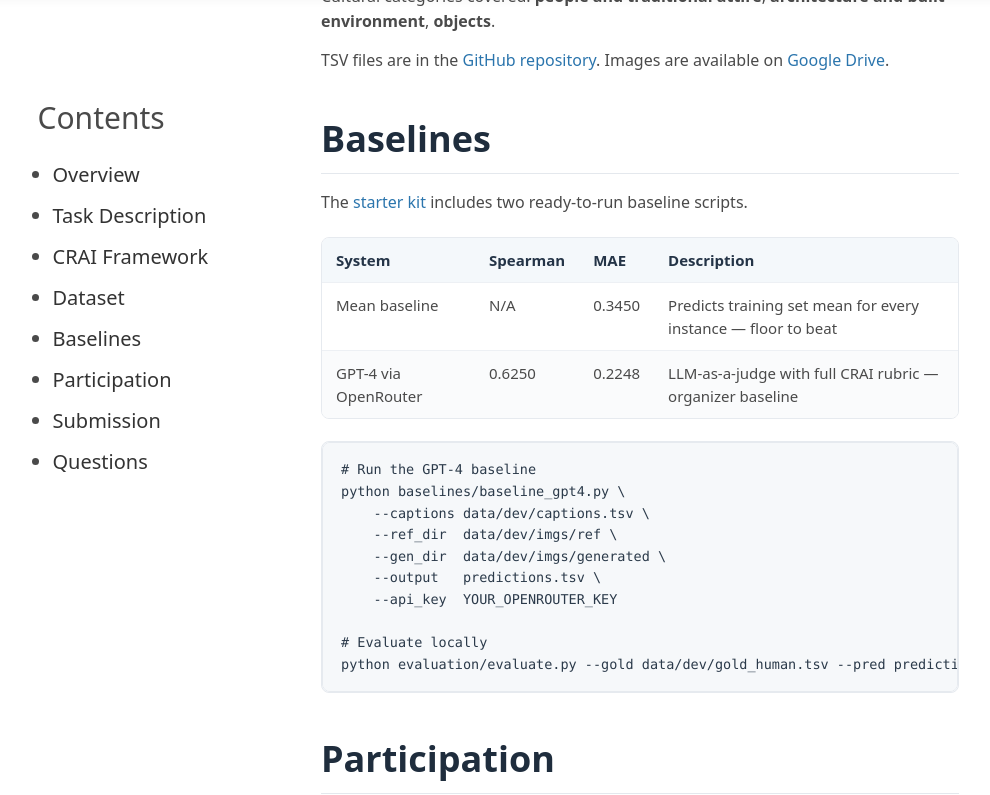
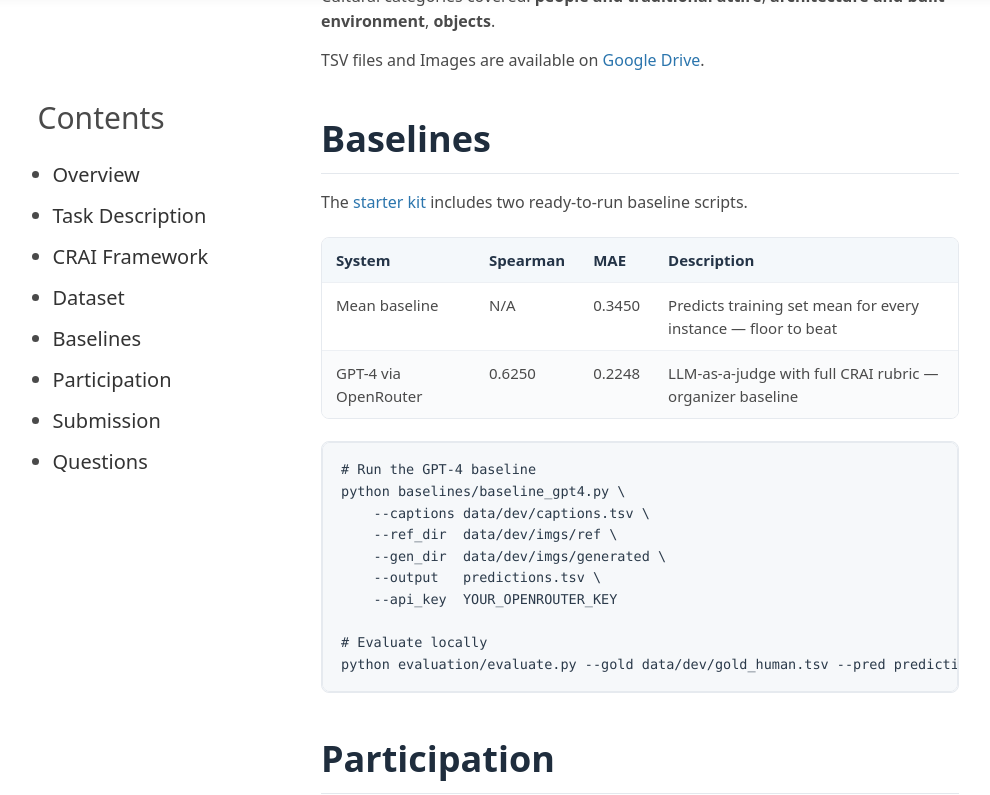
Before and after one commit to ImageEval2026/ImageEval2026.github.io, a Jekyll site: the page built from task2.md, in a window 1280 px wide and 900 px high, scrolled down 3218 px, cut to the strip 105-900 px from the top of the window. Shown: the whole strip, without its empty margins (142-1132 px from the left). Built offline with Jekyll 4.4.1, drawn with Linux system fonts in a browser that asks for light colours.

Commit message:
updated task 2 links

```diff
--- a/task2.md
+++ b/task2.md
@@ -107,7 +107,7 @@
 
 Cultural categories covered: **people and traditional attire**, **architecture and built environment**, **objects**.
 
-TSV files are in the [GitHub repository](https://github.com/YOUR_USERNAME/crai-bench). Images are available on [Google Drive](https://drive.google.com/YOUR_LINK_HERE).
+TSV files and Images are available on [Google Drive](https://drive.google.com/drive/u/1/folders/1aCU3O9TgggLTGwJWtAN5SNIfydL4mKrS?usp=sharing).
 
 ## Baselines
 
```
